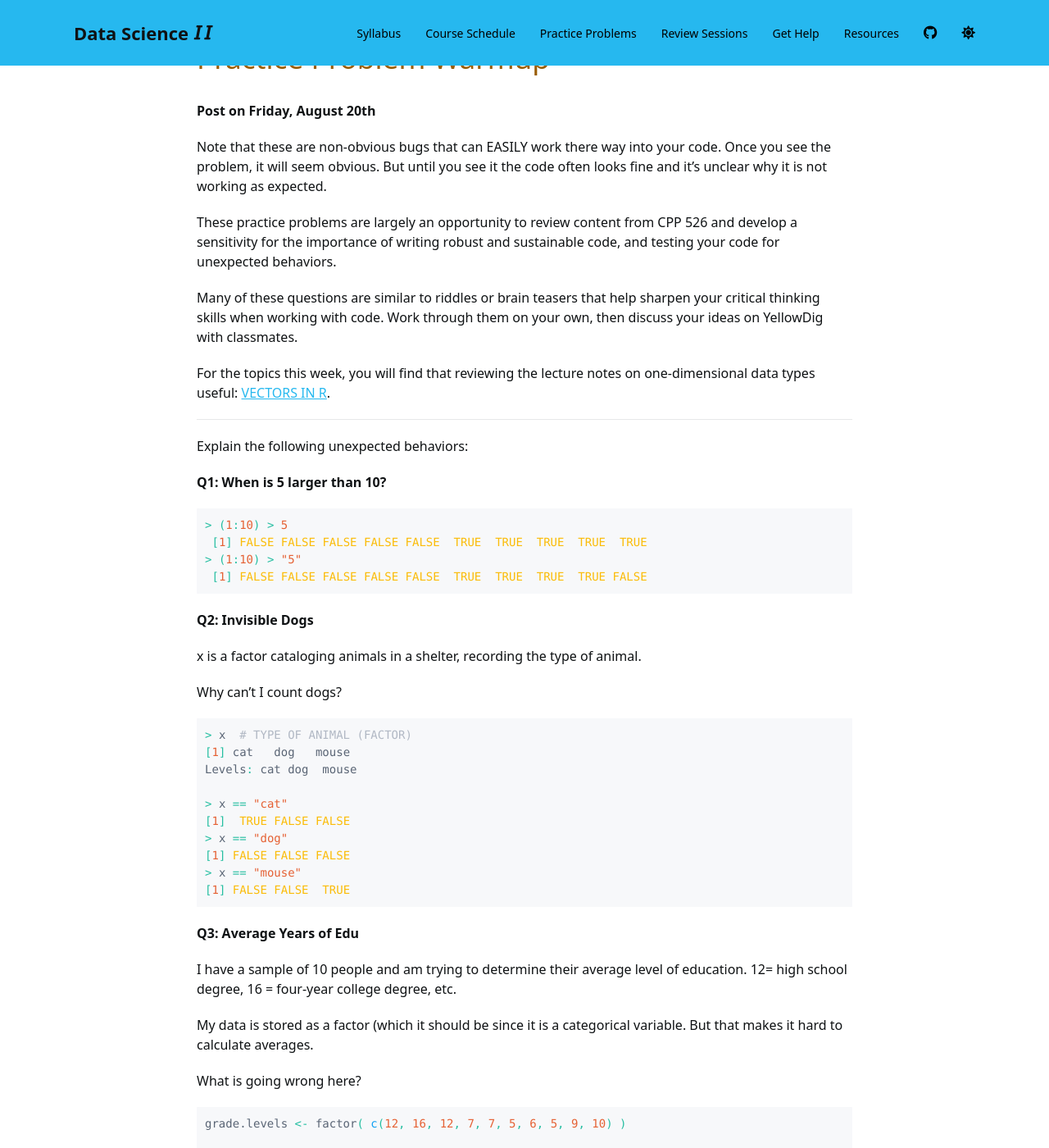
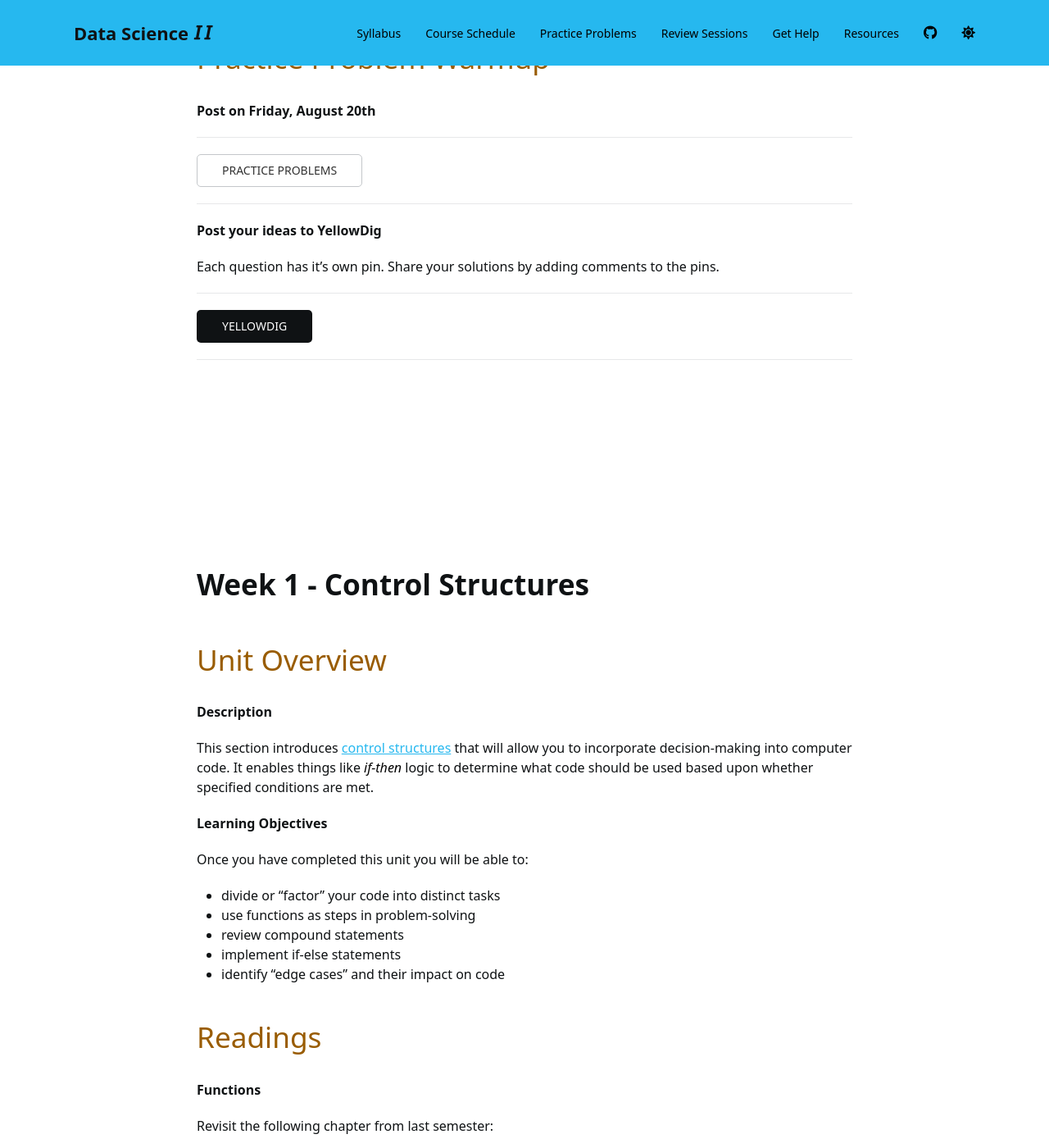
Before and after one commit to Watts-College/cpp-527-fall-2021, a Jekyll site: the page built from schedule.md, in a window 1280 px wide and 1400 px high, scrolled down 5467 px. Shown: the whole window at 82% size. Built offline with Jekyll 4.4.1, drawn with Linux system fonts in a browser that asks for light colours; nearby versions of some CDN libraries; a script bundle is joined from its source files by our own code; library files that are not in the unit come from our copies; a style sheet for code colours, icons or effects is not loaded; some of the changed text lies outside the part shown.

Commit message:
Update schedule.md

````diff
--- a/schedule.md
+++ b/schedule.md
@@ -234,136 +234,22 @@ dput( head(dat,25) )  # first 25 rows
 
 **Post on {{page.yellowdig.post-01}}**
 
-Note that these are non-obvious bugs that can EASILY work there way into your code. Once you see the problem, it will seem obvious. But until you see it the code often looks fine and it's unclear why it is not working as expected.
-
-These practice problems are largely an opportunity to review content from CPP 526 and develop a sensitivity for the importance of writing robust and sustainable code, and testing your code for unexpected behaviors.
-
-Many of these questions are similar to riddles or brain teasers that help sharpen your critical thinking skills when working with code. Work through them on your own, then discuss your ideas on YellowDig with classmates.
-
-For the topics this week, you will find that reviewing the lecture notes on one-dimensional data types useful: [VECTORS IN R](http://ds4ps.org/dp4ss-textbook/ch-050-vectors.html).
-
-------
-
-Explain the following unexpected behaviors:
-
-**Q1: When is 5 larger than 10?**
-
-```r
-> (1:10) > 5
- [1] FALSE FALSE FALSE FALSE FALSE  TRUE  TRUE  TRUE  TRUE  TRUE
-> (1:10) > "5"
- [1] FALSE FALSE FALSE FALSE FALSE  TRUE  TRUE  TRUE  TRUE FALSE
-```
-
-
-**Q2: Invisible Dogs**
-
-x is a factor cataloging animals in a shelter, recording the type of animal.
-
-Why can't I count dogs?
-
-```r
-> x  # TYPE OF ANIMAL (FACTOR)
-[1] cat   dog   mouse
-Levels: cat dog  mouse
-
-> x == "cat"
-[1]  TRUE FALSE FALSE
-> x == "dog"
-[1] FALSE FALSE FALSE
-> x == "mouse"
-[1] FALSE FALSE  TRUE
-```
-
-
-**Q3: Average Years of Edu**
-
-I have a sample of 10 people and am trying to determine their average level of education. 12= high school degree, 16 = four-year college degree, etc.
-
-My data is stored as a factor (which it should be since it is a categorical variable. But that makes it hard to calculate averages.
-
-What is going wrong here?
-
-```r
-grade.levels <- factor( c(12, 16, 12, 7, 7, 5, 6, 5, 9, 10) )
-
-> # want to know average level of
-> # schooling for sample:
-> mean( grade.levels )
-[1] NA
-Warning message:
-In mean.default(grade.levels) :
-  argument is not numeric or logical: returning NA
->
-> # mean requires a numeric variable
-> mean( as.numeric( grade.levels ) )
-[1] 3.8
-```
-
-
-**Q4: String Sorting and Alphabetilization in R**
-
-Note that just as we compare numbers using greater-than, less-than, and equal-to operators, we can also compare strings.
-
-Greater-than means that something occurs further along in the alphabet.
-
-```r
-"b" > "a"
-[1] TRUE
-"a" > "b"
-[1] FALSE
-> "b" == "a"
-[1] FALSE
-```
-
-Strings (words) that begin with identical letters are compared using subsequent letters:
-
-```r
-"adam" > "abram"
-[1] TRUE
-```
-
-When there is a tie capitalization also matters:
-
-```r
-"A" > "a"
-[1] TRUE
-"a" > "A"
-[1] FALSE
-> "A" == "a"
-[1] FALSE
-
-"Aaron" > "aaron"
-[1] TRUE
-"aaron" > "Aaron"
-[1] FALSE
-
-"b" > "a"
-[1] TRUE
-> "b" > "A"
-[1] TRUE
-```
-
-Considering these rules above, what will the following statement return?
-
-```r
-"Aaron" > "abram"
-```
-
-And what does this tell us about how alphabetization occurs using logical operators?
-
------
+<hr>
+<a class="uk-button uk-button-default" href="../practice/week-01/">PRACTICE PROBLEMS</a>
+<hr>
 
 **Post your ideas to YellowDig**
 
-Each question has it's own pin. Share your solutions by adding comments to the pins. If you
-
-
+Each question has it's own pin. Share your solutions by adding comments to the pins.
+
+<hr>
 <a class="uk-button uk-button-primary" href="{{page.yellowdig_url}}">YELLOWDIG</a>
-
-
-
-
+<hr>
+
+
+<br>
+<br>
+<br>
 
 
 
````
